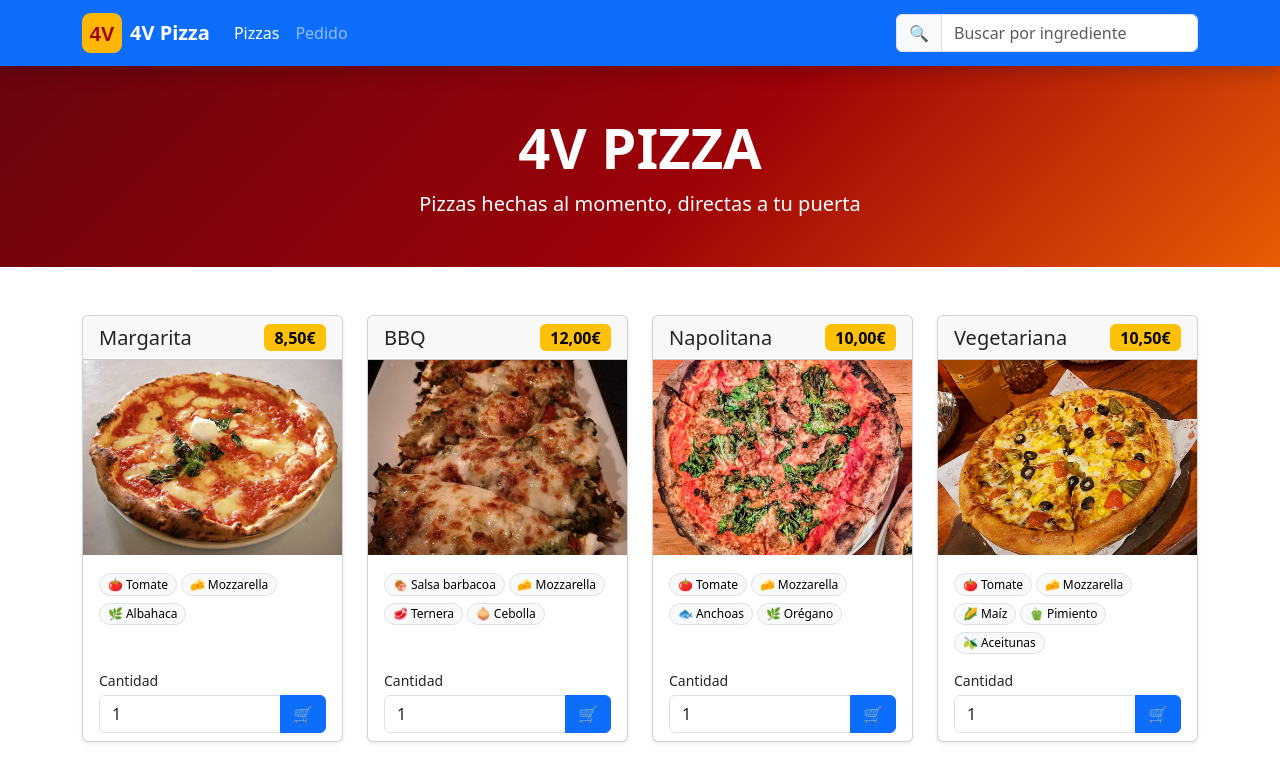
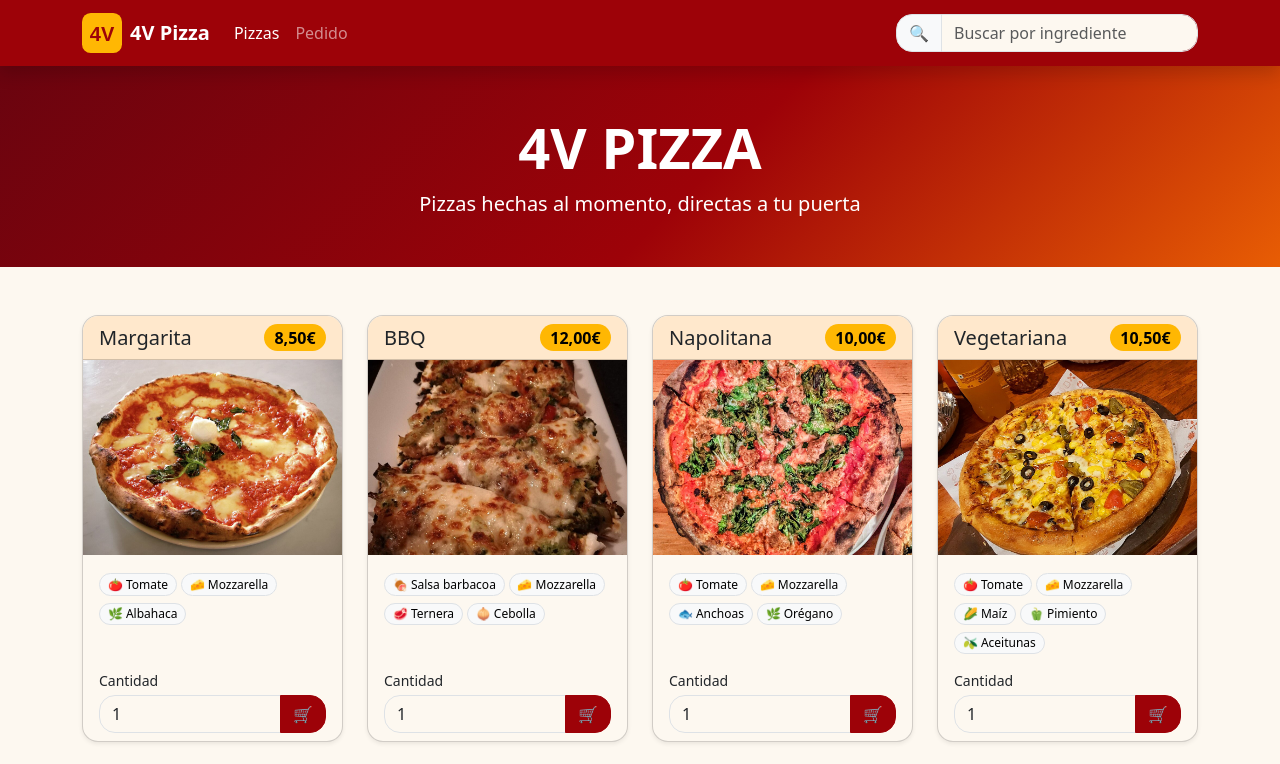
Before and after one commit to salvador-arance/4VPizzaAngular, an Angular app: page /pizzas in a window 1280 px wide. Shown: the top 764 px of the page. Built offline with nearby package versions, Linux system fonts and the light colour scheme.

Commit message:
fix: arreglar import de bootstrap para poder pasarle las variables yo

```diff
--- a/src/styles.scss
+++ b/src/styles.scss
@@ -1,9 +1,10 @@
 /* You can add global styles to this file, and also import other style files */
-$primary: #9d0208;
-$secondary: #386641;
-$warning: #ffb703;
-$body-bg: #fdf8f0;
-$border-radius: 1rem;
-$card-cap-bg: #ffe8cc;
-
-@use "bootstrap/scss/bootstrap";
+/* You can add global styles to this file, and also import other style files */
+@use "bootstrap/scss/bootstrap" with (
+  $primary: #9d0208,
+  $secondary: #386641,
+  $warning: #ffb703,
+  $body-bg: #fdf8f0,
+  $border-radius: 1rem,
+  $card-cap-bg: #ffe8cc
+);
```
